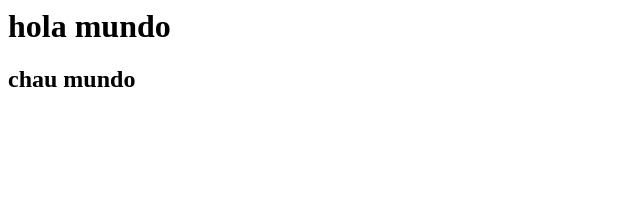
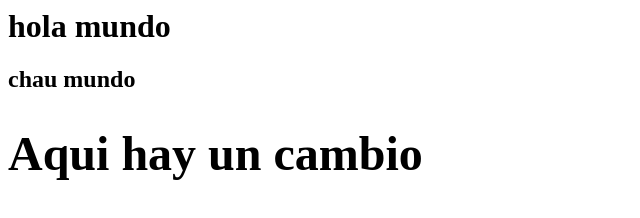
Before and after one commit to kily90/grupo-cine-cn6, a plain HTML site: page index.html in a window 1280 px wide. Shown: the whole page, without its empty margins (0-640 px from the left). Drawn offline with Linux system fonts and the light colour scheme.

Commit message:
Se agrego una linea para ver un cambio

```diff
--- a/index.html
+++ b/index.html
@@ -1,2 +1,5 @@
 <h1>hola mundo<h1>
 	<h2>chau mundo<h2>
+		<div>
+			<h1>Aqui hay un cambio</h1>
+		</div>
```
